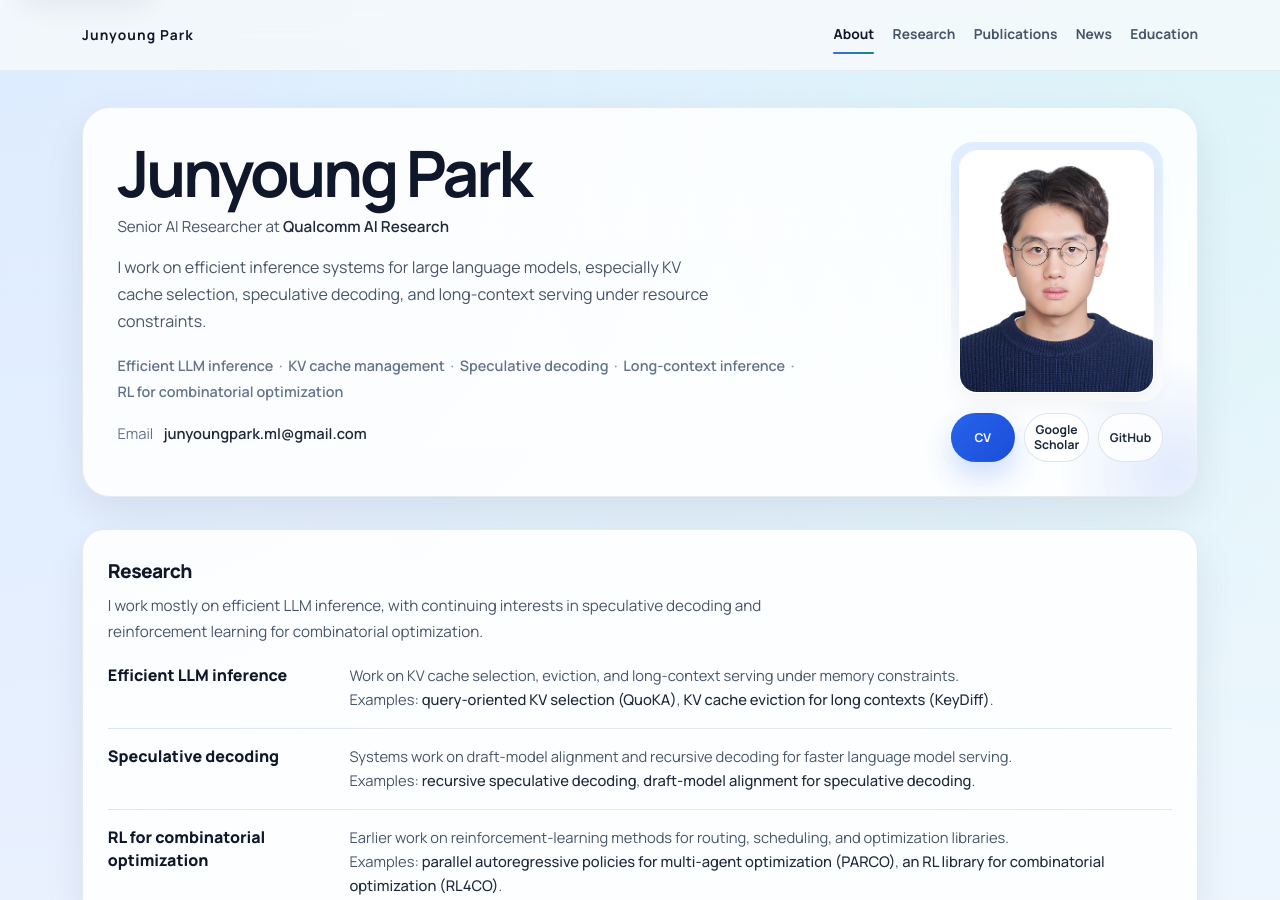
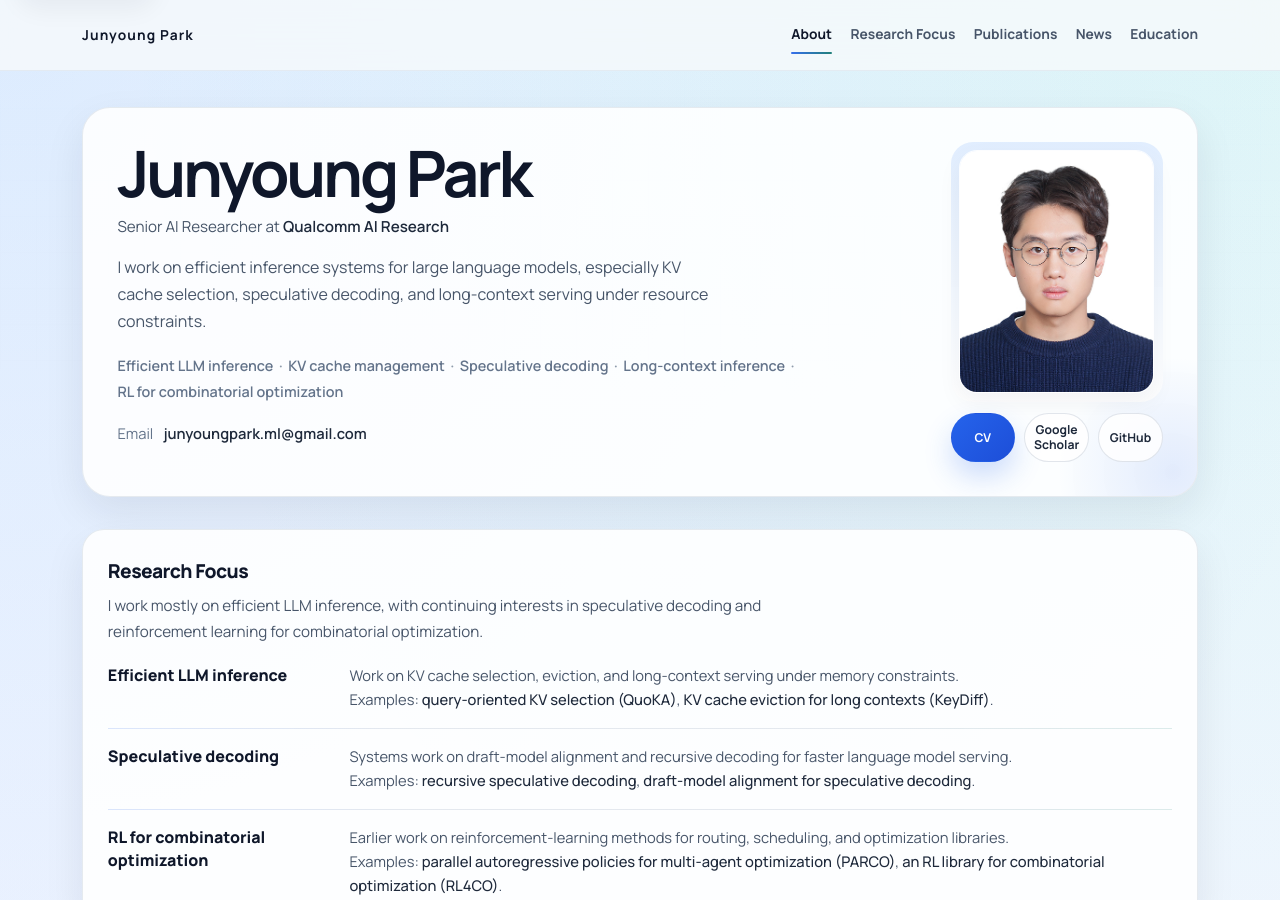
Before and after one commit to Junyoungpark/junyoungpark.github.io, a Jekyll site: the page built from index.md, in a window 1280 px wide and 900 px high. Built offline with Jekyll 4.4.1, drawn with Linux system fonts in a browser that asks for light colours.

Commit message:
Rename research section to research focus

```diff
--- a/_layouts/default.html
+++ b/_layouts/default.html
@@ -26,7 +26,7 @@
         <a class="nav-name" href="#overview">Junyoung Park</a>
         <div class="nav-links" data-nav-links>
           <a href="#overview" class="is-active">About</a>
-          <a href="#research">Research</a>
+          <a href="#research">Research Focus</a>
           <a href="#publications">Publications</a>
           <a href="#news">News</a>
           <a href="#education">Education</a>
--- a/index.md
+++ b/index.md
@@ -4,7 +4,7 @@ layout: default
 
 <section id="research">
 <div class="section-header">
-<h2>Research</h2>
+<h2>Research Focus</h2>
 <p class="section-lead">I work mostly on efficient LLM inference, with continuing interests in speculative decoding and reinforcement learning for combinatorial optimization.</p>
 </div>
 
```
